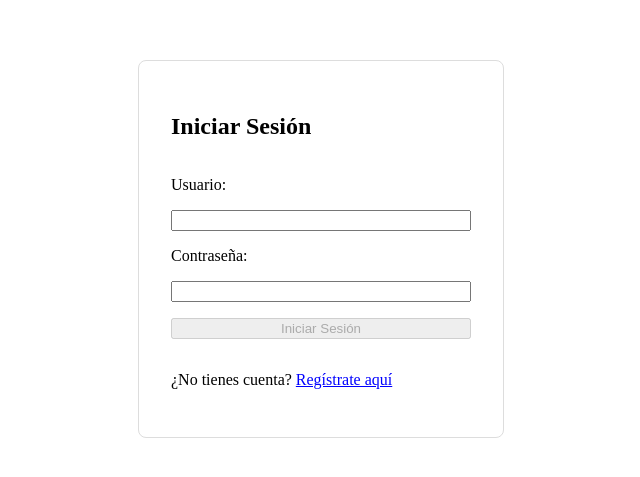
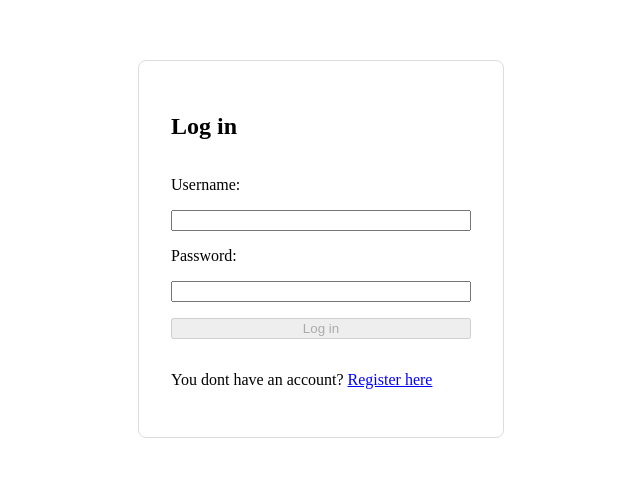
Before and after one commit to spm73/chat-app, an Angular app in the folder chat-frontend/: page /login in a window 1280 px wide. Shown: the part 159-636 px from the top of the page, without its empty margins (319-959 px from the left). Built offline with nearby package versions, Linux system fonts and the light colour scheme.

Commit message:
Translation log in page

```diff
--- a/chat-frontend/src/app/login-form/login-form.html
+++ b/chat-frontend/src/app/login-form/login-form.html
@@ -1,17 +1,17 @@
 <main class="login-container">
   <form (ngSubmit)="onSubmit()" [formGroup]="loginForm" class="login-form">
-    <h2>Iniciar Sesión</h2>
+    <h2>Log in</h2>
 
-    <label for="username">Usuario: </label>
+    <label for="username">Username: </label>
     <input id="username" type="text" formControlName="usernameBox" required />
 
-    <label for="password">Contraseña: </label>
+    <label for="password">Password: </label>
     <input id="password" type="password" formControlName="psswdBox" required />
 
-    <button type="submit" [disabled]="loginForm.invalid">Iniciar Sesión</button>
+    <button type="submit" [disabled]="loginForm.invalid">Log in</button>
 
     <p class="register-link">
-      ¿No tienes cuenta? <a routerLink="/register" style="color:blue">Regístrate aquí</a>
+      You dont have an account? <a routerLink="/register" style="color:blue">Register here</a>
     </p>
   </form>
 </main>
```
